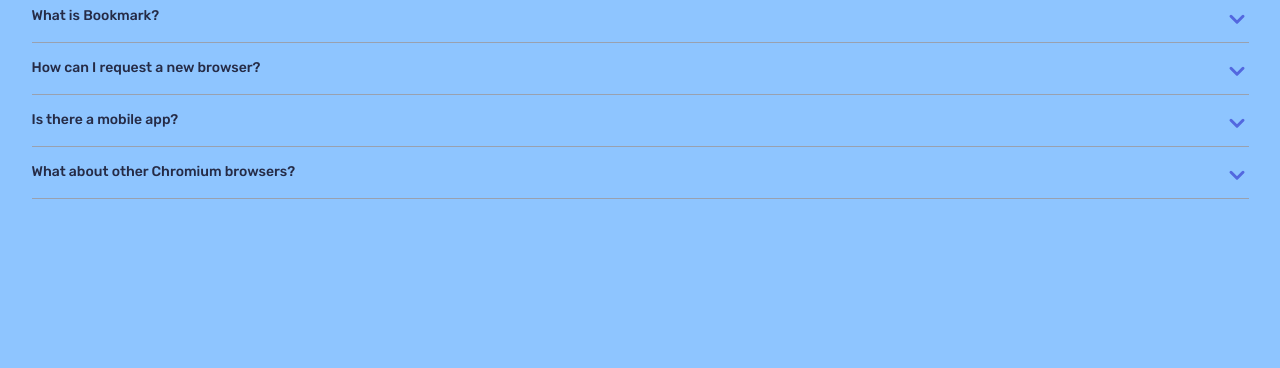
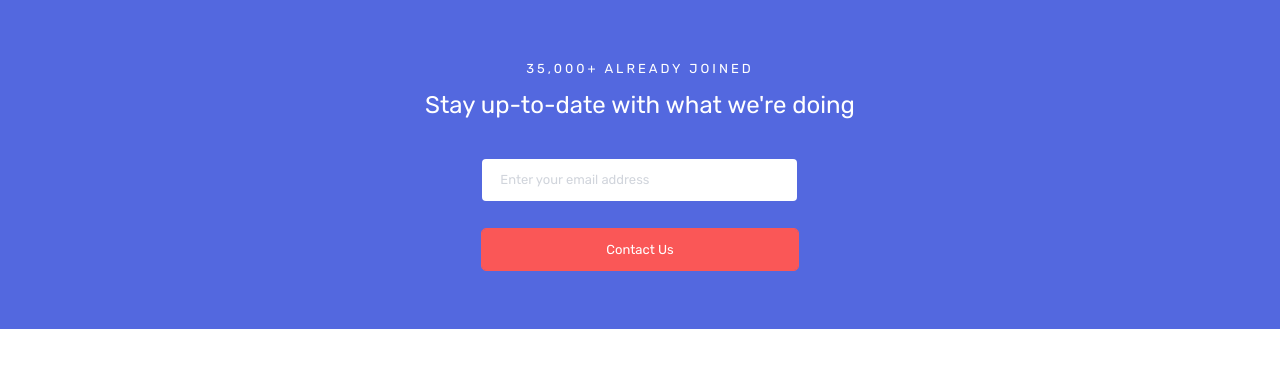
Before and after one commit to K1dou/front-end-challenges-II-, a React (Vite) app in the folder bookmark-landing-page/: page / in a window 1280 px wide. Shown: the top 368 px of the page. Built offline with nearby package versions, Linux system fonts and the light colour scheme.

Commit message:
created component FormEmail

```diff
--- a/bookmark-landing-page/src/App.tsx
+++ b/bookmark-landing-page/src/App.tsx
@@ -4,30 +4,31 @@
 import './index.css'
 import { data } from "./data/dataAccordion";
 import React from 'react';
+import InputEmail from './components/FormEmail';
+import FormEmail from './components/FormEmail';
 function App() {
 
 
 
   return (
+        <>
 
-      <main className='flex flex-col items-center justify-center '>
+        <FormEmail/>
 
+        </>
+       )
 
+{/*
         {data.map((item, i) => {
                 return (
                     <AccordionMain key={i} title={item.question ?? ''} content={item.answer ?? ''} />
             )
           })}
+    */}
 
 
 
 
-
-
-
-      </main>
-
-  )
 }
 
 export default App
--- a/bookmark-landing-page/src/components/Container.tsx
+++ b/bookmark-landing-page/src/components/Container.tsx
@@ -8,7 +8,7 @@
 
 export default function Container({ children, className }: ContainerPros) {
     return (
-        <div className={` min-h-screen w-full max-w-screen-md md:max-w-screen-lg lg:max-w-full mx-auto px-0  md:px-0 lg:px-0 ${className}`}>
+        <div className={`  w-full max-w-screen-md md:max-w-screen-lg lg:max-w-full mx-auto px-0  md:px-0 lg:px-0 ${className}`}>
             {children}
         </div>
     )
--- /dev/null
+++ b/bookmark-landing-page/src/components/FormEmail.tsx
@@ -0,0 +1,80 @@
+import { useState } from "react"
+import Container from "./Container";
+
+export default function FormEmail() {
+
+    const [email, setEmail] = useState("")
+    const [error, setError] = useState(false)
+
+    function validateEmail(value: string) {
+        const emailRegex = /^[^\s@]+@[^\s@]+\.[^\s@]+$/;
+        return emailRegex.test(value);
+    }
+    const handleSubmit = (e: React.FormEvent<HTMLFormElement>) => {
+        e.preventDefault()
+        if (email === "") {
+            setError(true)
+            return
+        }
+        if (!validateEmail(email)) {
+            setError(true)
+            return
+        }
+        setError(false)
+    }
+
+    const handleChange = (e: React.ChangeEvent<HTMLInputElement>) => {
+        setEmail(e.target.value)
+        setError(false)
+    }
+
+    return (
+
+        <Container className="flex flex-col items-center  bg-Blue-600 px-4 pt-13 ">
+
+            <div>
+                <p className="text-center text-white text-[13px] uppercase tracking-[3px]">35,000+ Already joined</p>
+                <h1 className="text-white text-center text-[24px] mt-2">Stay up-to-date with what we're doing</h1>
+            </div>
+            <form onSubmit={handleSubmit} className="flex flex-col  mt-8 pb-13">
+
+                <div className={`flex flex-col ${error ? "outline-Red-400 outline-[2px] rounded-[5px]" : ""}`}>
+                    <div className="relative">
+                        {error && (
+                            <span className="absolute right-3 bottom-[12px]">
+                                <img src="/icon-error.svg" alt="error icon" />
+                            </span>
+                        )}
+
+                        <input
+                            onChange={handleChange}
+                            type="text"
+                            placeholder="Enter your email address"
+                            className={`bg-white pl-4 w-70 ${error ? "rounded-t-[4px]" : "rounded-[4px]"
+                                } py-[11px] text-[13px] font-regular placeholder:text-gray-300 text-Blue-950 focus:outline-none`}
+                        />
+                    </div>
+
+                    <span
+                        className={`text-[10px] py-[2px] pl-3 rounded-b-[3px] h-[18px] transition-all duration-200 ${error
+                            ? "bg-Red-400 text-white italic"
+                            : "opacity-0 pointer-events-none"
+                            }`}
+                    >
+                        Whoops, make sure it's an email
+                    </span>
+                </div>
+
+                <button type="submit" className=" outline-Red-400 outline-[1px] bg-Red-400 text-center px-[124px] py-[11px] rounded-[4px] text-white text-[13px] mt-[10px]">Contact Us</button>
+
+            </form>
+
+
+
+
+
+        </Container>
+
+
+    )
+}
```
Also changed, not shown: bookmark-landing-page/src/pages/Home.tsx (added).
